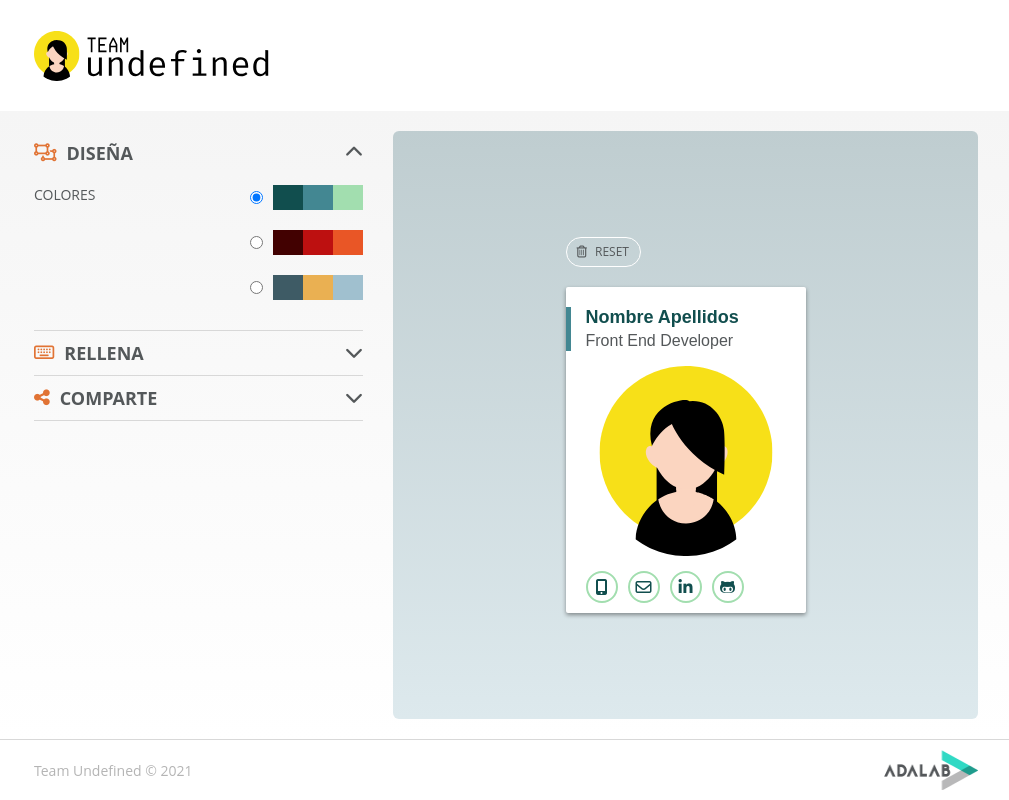
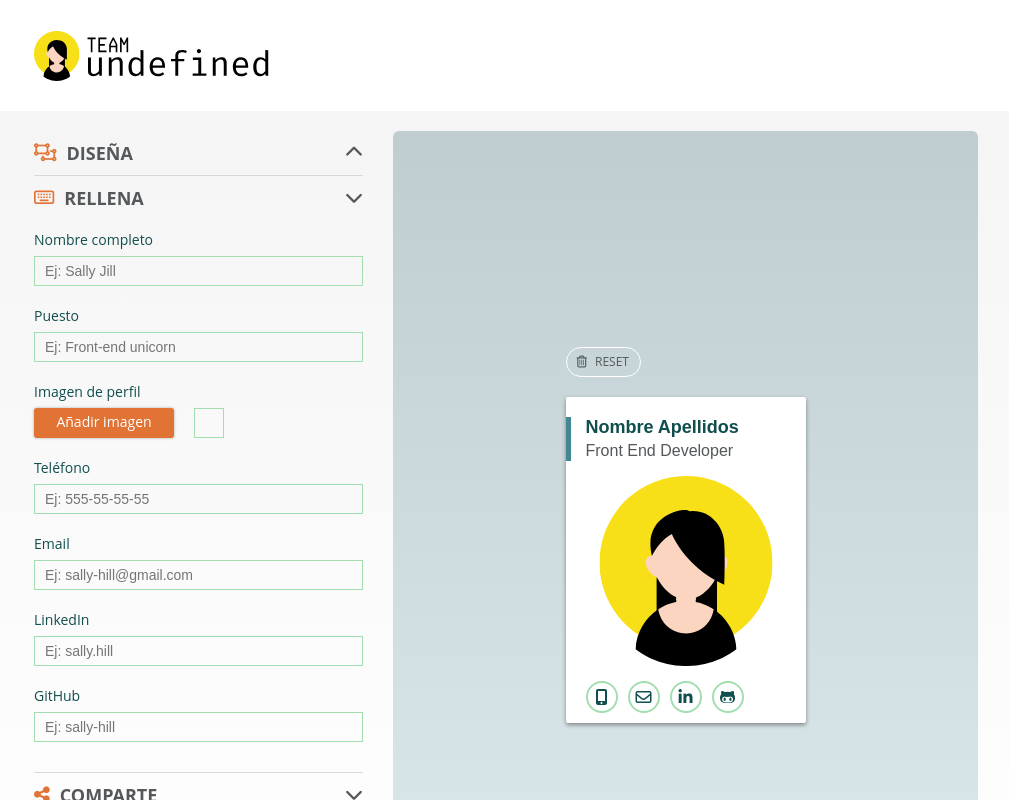
Before and after one commit to Adalab/project-promo-o-module-3-team-9, a React (Create React App) app: page / in a window 1280 px wide. Both pictures are taken after a click on the element "DISEÑA". Shown: the top 800 px of the page, without its empty margins (134-1143 px from the left). Built offline with nearby package versions, Linux system fonts and the light colour scheme.

Commit message:
try collapsables

```diff
--- a/src/components/App.js
+++ b/src/components/App.js
@@ -5,8 +5,7 @@ import { useState } from "react";
 
 function App() {
   const [clase, setClase] = useState("--palette1");
-  //const [classLegend, setClassLegend] = useState(null);
-  const classLegend = "hidden";
+  const [hiddenClass, setHiddenClass] = useState(true);
 
   const [data, setData] = useState({
     name: "",
@@ -20,9 +19,9 @@ function App() {
   });
 
   const handleCollapsable = (ev) => {
-    const selectedCollapsable = ev.currentTarget;
-    console.log(selectedCollapsable);
-  };
+    setHiddenClass(false);
+    console.log(ev.currentTarget);
+  }
 
   const handlePalette = (ev) => {
     if (ev.currentTarget.value === "1") {
@@ -46,9 +45,6 @@ function App() {
     ev.preventDefault();
   };
 
-  // const changeColorPalettes = () => {
-
-  // }
 
   const handlerReset = () => {
     setData({
@@ -144,8 +140,7 @@ function App() {
             <fieldset className="box design">
               <legend
                 className="js-legendDesign box__header"
-                onClick={handleCollapsable}
-              >
+                onClick={handleCollapsable}>
                 <div className="box__wrapper">
                   <i className="far fa-object-ungroup box__icon"></i>
                   <h2 className="box__title">Diseña</h2>
@@ -153,7 +148,7 @@ function App() {
                 <i className="js-iconDesign fas fa-chevron-up box__arrow"></i>
               </legend>
 
-              <section className="js-sectionDesign box__main design__section">
+              <section className={`js-sectionDesign box__main design__section ${hiddenClass?null: 'hidden'}`}>
                 <p className="design__text">Colores</p>
 
                 <div className="design__wrapper">
@@ -225,8 +220,7 @@ function App() {
             <fieldset className="box fill">
               <legend
                 className="box__header js-legendFill"
-                onClick={handleCollapsable}
-              >
+                onClick={handleCollapsable}>
                 <div className="box__wrapper">
                   <i className="far fa-keyboard box__icon"></i>
                   <h2 className="box__title">Rellena</h2>
@@ -235,7 +229,7 @@ function App() {
               </legend>
 
               <section
-                className={`box__main fill__section js-sectionFill ${classLegend}`}
+                className={`box__main fill__section js-sectionFill ${hiddenClass?'hidden': null}`}
               >
                 <label className="fill__label" htmlFor="name">
                   Nombre completo
@@ -348,7 +342,7 @@ function App() {
                 <i className="fas fa-chevron-down box__arrow js-iconShare"></i>
               </legend>
 
-              <section className="box__main share__section js-sectionShare hidden">
+              <section className={`box__main share__section js-sectionShare ${hiddenClass?'hidden': null}`}>
                 <div className="share__main">
                   <button
                     className="js-shareBtn share__button share__button--disabled"
```
